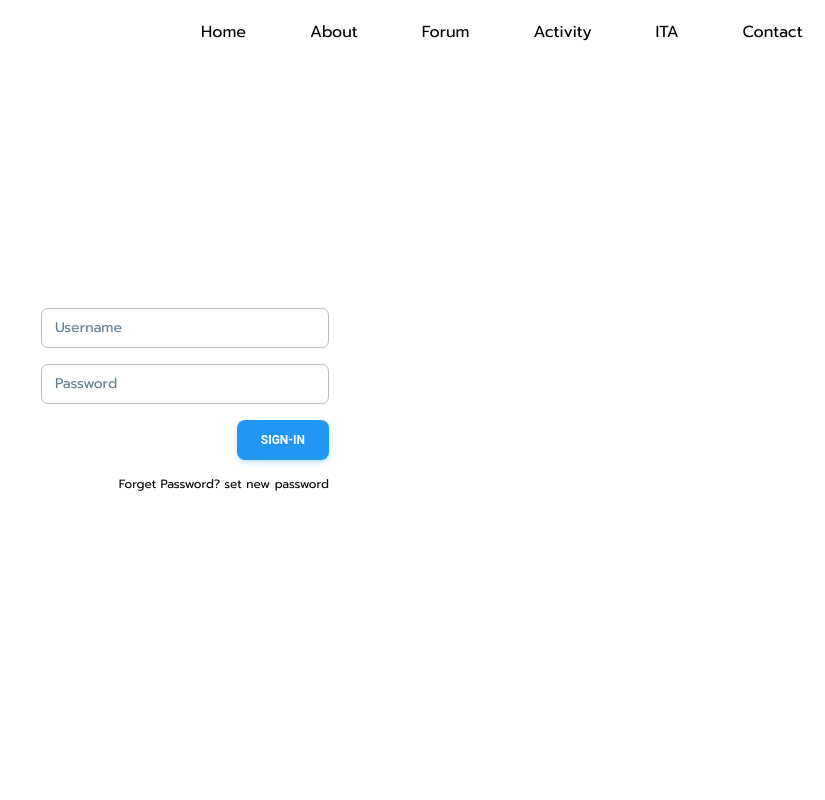
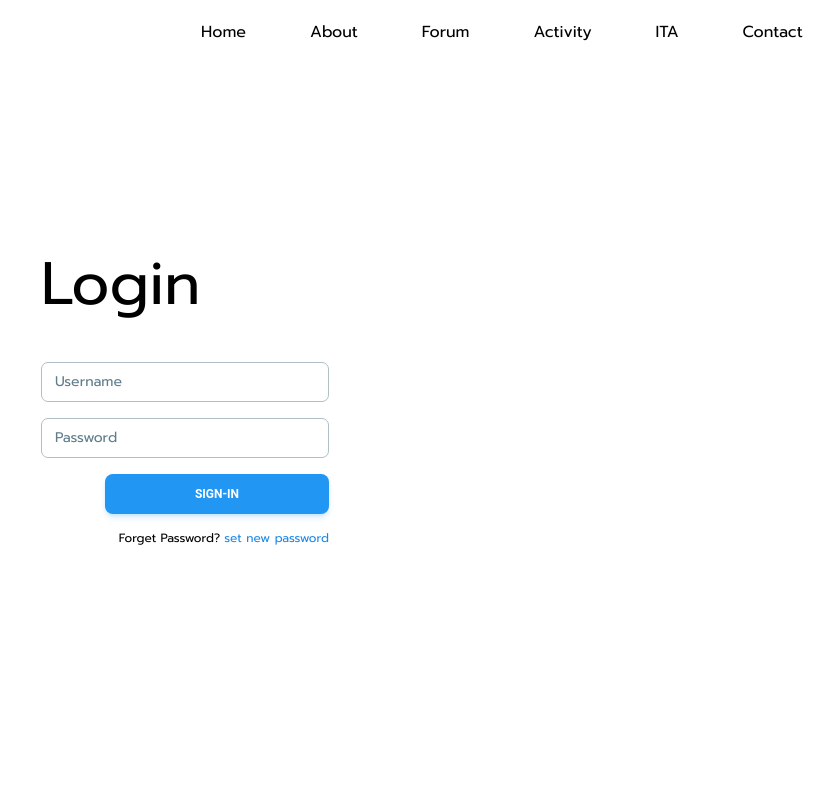
Before and after one commit to CeeDyyy/kokphochaihospital-fe, a Next.js app: page /login in a window 1280 px wide. Shown: the top 800 px of the page, without its empty margins (455-1280 px from the left). Built offline with nearby package versions, Linux system fonts and the light colour scheme.

Commit message:
Updated Login Page

```diff
--- a/app/login/page.js
+++ b/app/login/page.js
@@ -1,6 +1,5 @@
 'use client'
-import { Input } from "@material-tailwind/react";
-import { Button } from "@material-tailwind/react";
+import { Input, Button } from "@material-tailwind/react";
 
 export default function Login() {
     return (
@@ -8,14 +7,15 @@ export default function Login() {
             <div className="h-full flex justify-center items-center">
                 <div>
                     <div className="w-72 space-y-4">
+                        <p className="text-6xl mb-12">Login</p>
                         <Input label="Username" />
                         <Input label="Password" />
-                        <div class="flex flex-row-reverse space-x-4 space-x-reverse">
-                            <Button color="blue">Sign-in</Button>
+                        <div className="flex justify-end">
+                            <Button color="blue" className="w-56">Sign-in</Button>
                         </div>
-                        <div class="flex flex-row-reverse space-x-1 space-x-reverse">
-                            <a href="#" class="no-underline hover:underline text-xs">set new password</a>
-                            <p class="text-xs">Forget Password?</p>
+                        <div class="flex justify-end space-x-1">
+                            <p className="text-xs">Forget Password?</p>
+                            <a href="#" className="no-underline hover:underline text-xs text-[#1E88E5]">set new password</a>
                         </div>
                     </div>
                 </div>
```
